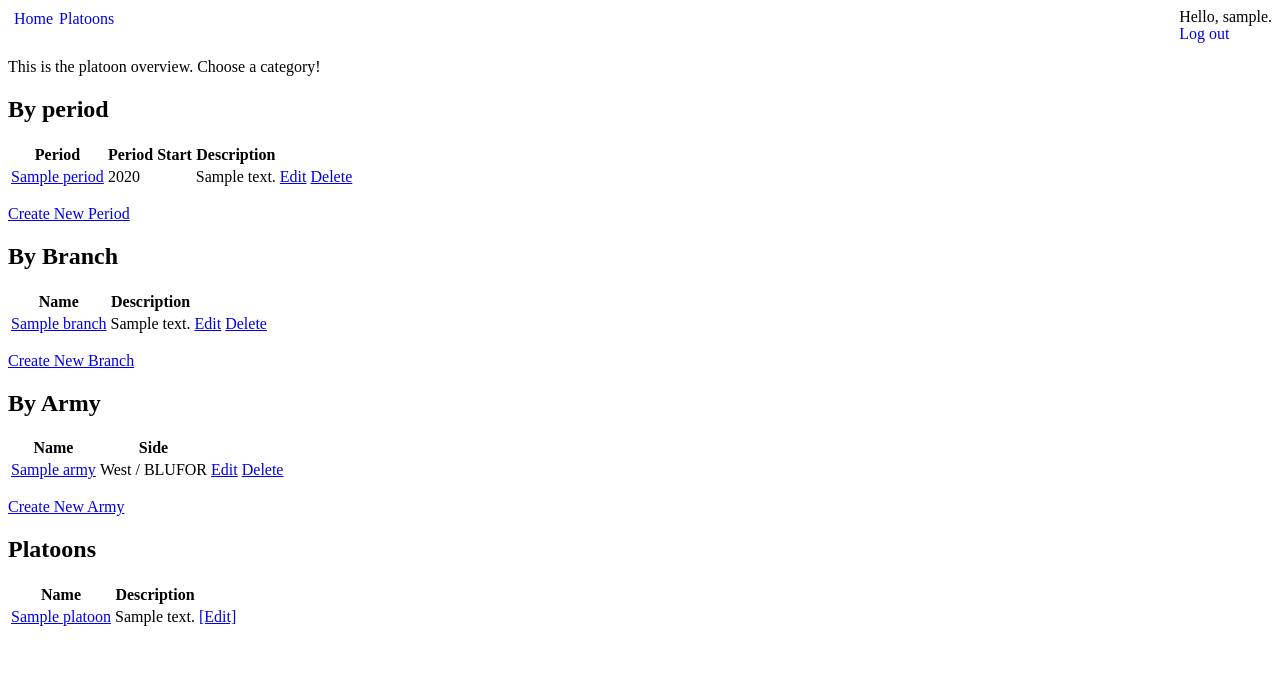
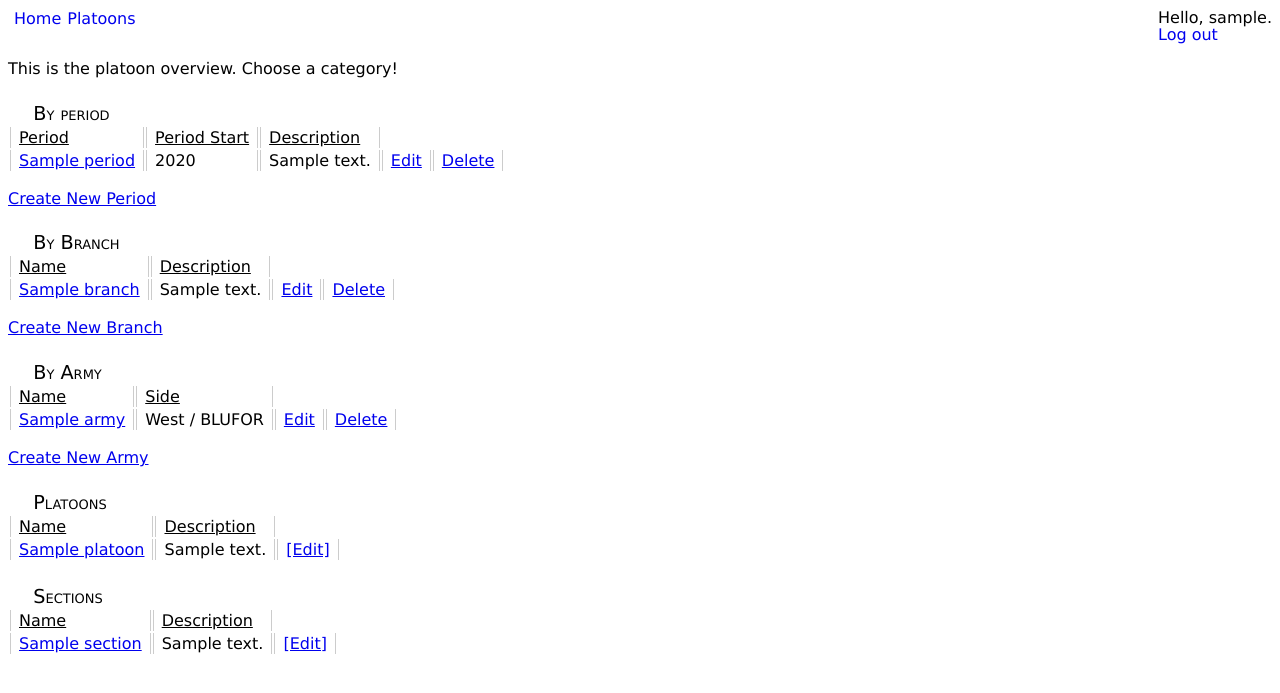
Before and after one commit to duk3luk3/template_platoons, a Django app: page /platoons/ in a window 1280 px wide. Shown: the top 693 px of the page. Run offline with Django 3.2, Linux system fonts and the light colour scheme; a user stored in the database is signed in; tables that the repository leaves empty hold one stand-in row (values such as "Sample post").

Commit message:
platoon index view

```diff
--- a/static/style.css
+++ b/static/style.css
@@ -1,3 +1,7 @@
+body {
+font-family: verdana, arial, sans-serif ;
+}
+
 #auth_bar {
 	float:right;
 }
@@ -19,6 +23,24 @@
   clear: right;
 }
 
-td {
+td, th {
   text-align: left;
+  border-left: 1px solid #ccc;
+  border-right: 1px solid #ccc;
+  padding-left: 0.5em;
+  padding-right: 0.5em;
 }
+
+th {
+  text-decoration: underline;
+  font-weight: normal;
+}
+
+h2 {
+  font-size: 1.2em;
+  font-weight: normal;
+  font-variant: small-caps;
+  line-height: 0.8em;
+  padding: 0.6em 0 0.2em 2%;
+  margin-bottom: 0;
+}
--- a/uo_template_platoons/templates/uo_template_platoons/index.html
+++ b/uo_template_platoons/templates/uo_template_platoons/index.html
@@ -66,4 +66,17 @@
   </tr>
 	{% endfor %}
 </table>
+
+<h2>Sections</h2>
+<table>
+	<tr><th>Name</th><th>Description</th></tr>
+	{% for section in sections %}
+  <tr><td><a href="{% url 'uo_template_sections.views.section' sectionname=section.title %}">{{ section.name }}</a></td>
+      <td>{{ section.description }}</td>
+{% if user.is_authenticated %}
+      <td><a href="{% url 'uo_template_sections.views.edit_section' pk=section.id %}">[Edit]</a></td>
+{% endif %}
+  </tr>
+	{% endfor %}
+</table>
 {% endblock %}
--- a/uo_template_platoons/views.py
+++ b/uo_template_platoons/views.py
@@ -4,10 +4,8 @@ from uo_template_platoons.forms import PeriodForm, ArmyForm, BranchForm, Section
 from django.http import HttpResponse, HttpResponseRedirect
 from django.views.generic.edit import CreateView, UpdateView, DeleteView
 from django.core.urlresolvers import reverse_lazy
-from nested_formset import nestedformset_factory
 from uo_template_platoons import admin
 from django.forms.models import inlineformset_factory
-# Create your views here.
 
 class OwnedCreateView(CreateView):
   template_name_suffix='_create_form'
@@ -103,7 +101,8 @@ def index(request):
   armies = Army.objects.all()
   branches = Branch.objects.all()
   platoons = Platoon.objects.all()
-  context = {'periods': periods, 'armies': armies, 'branches': branches, 'platoons': platoons }
+  sections = Section.objects.all()
+  context = {'periods': periods, 'armies': armies, 'branches': branches, 'platoons': platoons, 'sections': sections }
   return render(request, 'uo_template_platoons/index.html', context)
 
 def period(request, periodname):
```
